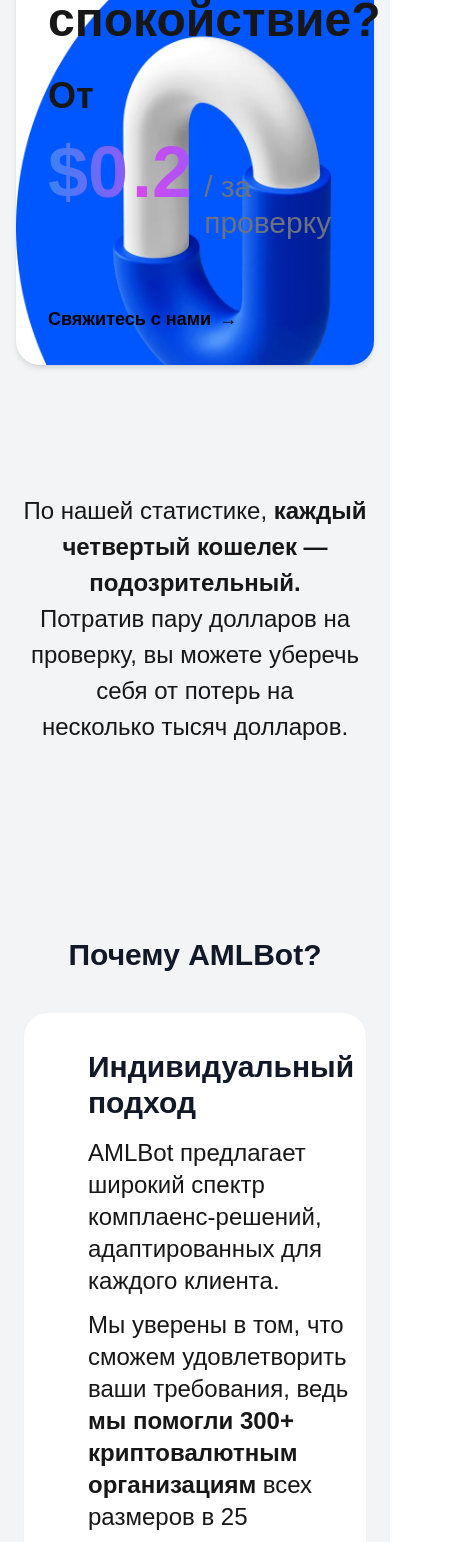
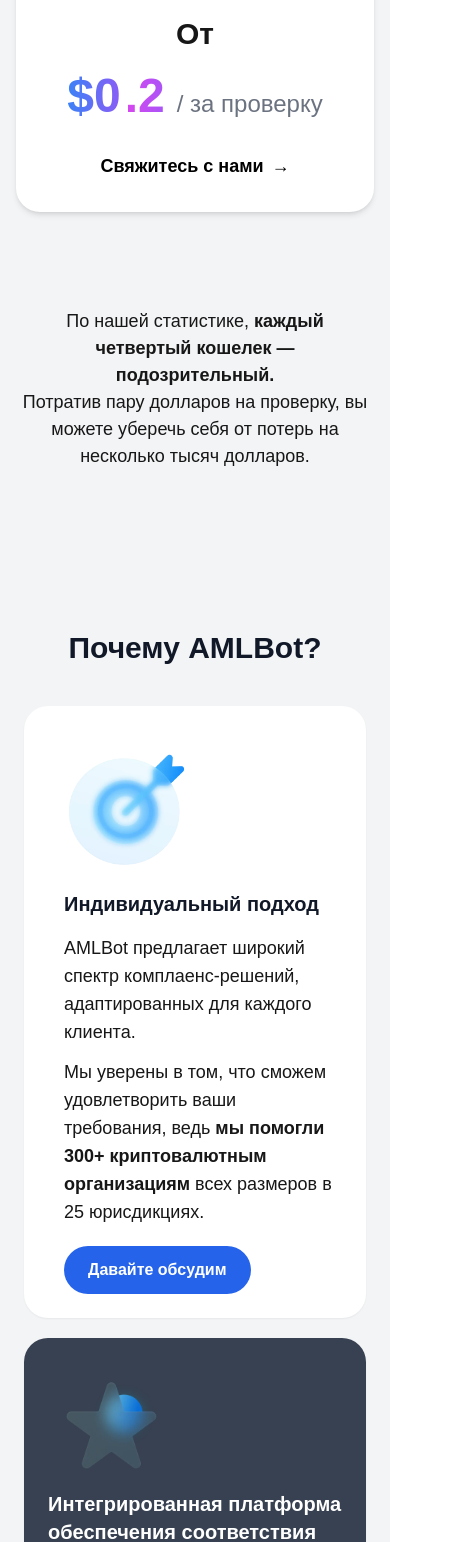
Before and after one commit to rozhedev/amlbot-landing, a Next.js app: page / in a window 390 px wide. Shown: the part 5645-7187 px from the top of the page, 454 px wide, since content can reach past the window. Built offline with nearby package versions, Linux system fonts and the light colour scheme.

Commit message:
Finished creating adaptive. Update globals.css

```diff
--- a/app/globals.css
+++ b/app/globals.css
@@ -30,5 +30,13 @@
 }
 
 .sect-title {
-    @apply lg:text-4xl text-3xl font-black text-center;
+    @apply xl:text-5xl lg:text-4xl text-3xl font-black text-center;
 }
+
+.advant-item__inner {
+    @apply flex lg:flex-col md:flex-row flex-col lg:items-start md:items-center items-start sm:space-x-4 space-x-0;
+}
+
+.advant-item__inner-img {
+    @apply sm:w-40 sm:h-40 w-32 h-32 object-contain;
+}
--- a/components/Advantages.tsx
+++ b/components/Advantages.tsx
@@ -8,52 +8,48 @@
 export const Advantages = () => {
     return (
         <section className="bg-gray-100 pt-8 pb-28">
-            <div className="max-w-7xl mx-auto px-6 lg:px-8">
+            <div className="max-w-7xl mx-auto lg:px-8 px-6">
                 <h2 className="sect-title text-gray-900 mb-10">Почему AMLBot?</h2>
-                <div className="grid grid-rows-7 grid-cols-10 gap-8">
+                <div className="lg:grid lg:grid-rows-7 lg:grid-cols-10 lg:gap-8 flex flex-col gap-5">
                     {/* // --> Индивидуальный подход */}
-                    <div className="row-span-3 col-span-10 bg-white rounded-3xl shadow-sm px-12 py-9">
-                        <div className="flex items-start space-x-4">
-                            <div className="lg:min-w-60">
-                                <Image
-                                    src={target}
-                                    alt="Индивидуальный подход"
-                                    className="lg:w-60 h-60 object-contain"
-                                />
-                            </div>
-                            <div>
-                                <h3 className="text-3xl font-extrabold text-gray-900">Индивидуальный подход</h3>
+                    <div className="lg:row-span-3 lg:col-span-10 bg-white rounded-3xl shadow-sm lg:px-12 lg:py-9 px-6 py-6">
+                        <div className="flex md:flex-row flex-col md:items-center items-start space-x-4">
+                            <Image
+                                src={target}
+                                alt="Индивидуальный подход"
+                                className="lg:w-60 lg:h-60 w-40 h-40 object-contain"
+                            />
+                            <div className="lg:ml-4 ml-0">
+                                <h3 className="lg:text-3xl text-xl font-extrabold text-gray-900">Индивидуальный подход</h3>
                                 <ul className="mt-4 space-y-3">
-                                    <li className="text-2xl">AMLBot предлагает широкий спектр комплаенс-решений, адаптированных для каждого клиента.</li>
-                                    <li className="text-2xl">
+                                    <li className="lg:text-2xl text-lg">AMLBot предлагает широкий спектр комплаенс-решений, адаптированных для каждого клиента.</li>
+                                    <li className="lg:text-2xl text-lg">
                                         Мы уверены в том, что сможем удовлетворить ваши требования, ведь <strong>мы помогли 300+ криптовалютным организациям</strong> всех размеров в 25 юрисдикциях.
                                     </li>
                                 </ul>
-                                <button className="mt-7 px-8 py-4 bg-blue-600 text-white text-xl font-bold rounded-full hover:bg-blue-700">Давайте обсудим</button>
+                                <button className="lg:mt-7 mt-5 lg:px-8 lg:py-4 px-6 py-3 lg:text-xl text-base font-bold rounded-full bg-blue-600 text-white hover:bg-blue-700">Давайте обсудим</button>
                             </div>
                         </div>
                     </div>
 
-                    {/* // * Интегрированная платформа */}
-                    <div className="row-span-4 col-span-6 bg-gray-700 rounded-3xl shadow-sm p-6">
-                        <div className="flex flex-col items-start space-x-4">
-                            <div className="lg:w-40">
+                    {/* // --> Интегрированная платформа */}
+                    <div className="lg:row-span-4 lg:col-span-6 bg-gray-700 rounded-3xl shadow-sm p-6">
+                        <div className="advant-item__inner">
                                 <Image
                                     src={starDark}
                                     alt="Интегрированная платформа"
-                                    className="lg:w-40 h-40 object-contain"
+                                    className="advant-item__inner-img"
                                 />
-                            </div>
                             <div>
-                                <h3 className="text-3xl font-extrabold text-white">
-                                    Интегрированная платформа <br /> обеспечения соответствия
+                                <h3 className="lg:text-3xl text-xl font-extrabold text-white">
+                                    Интегрированная платформа <span className="lg:block inline"> обеспечения соответствия</span>
                                 </h3>
                                 <ul className="mt-3 text-white space-y-3">
-                                    <li className="text-xl">Мы предлагаем KYT/Wallet скрининг, KYC, AML и многое другое для крипто бизнеса.</li>
-                                    <li className="text-xl">
+                                    <li className="lg:text-xl text-lg">Мы предлагаем KYT/Wallet скрининг, KYC, AML и многое другое для крипто бизнеса.</li>
+                                    <li className="lg:text-xl text-lg">
                                         Оценка рисков в AMLBot основана на многочисленных источниках данных, что обеспечивает получение наиболее достоверной информации в отрасли.
                                     </li>
-                                    <li className="text-xl">
+                                    <li className="lg:text-xl text-lg">
                                         Наши удобные в использовании сервисы и решения оптимизируют процессы в компании, устраняя сложности, связанные с соблюдением требований провайдеров услуг.
                                     </li>
                                 </ul>
@@ -61,23 +57,21 @@
                         </div>
                     </div>
 
-                    {/* // * Поддержка клиентов */}
-                    <div className="row-span-4 col-span-4 bg-white rounded-3xl shadow-sm p-6">
-                        <div className="flex flex-col items-start space-x-4">
-                            <div className="lg:min-w-40">
+                    {/* // --> Поддержка клиентов */}
+                    <div className="lg:row-span-4 lg:col-span-4 bg-white rounded-3xl shadow-sm p-6">
+                        <div className="advant-item__inner">
                                 <Image
                                     src={plainWithRound}
                                     alt="Поддержка клиентов"
-                                    className="lg:w-40 h-40 object-contain"
+                                    className="advant-item__inner-img"
                                 />
-                            </div>
                             <div>
-                                <h3 className="text-3xl font-extrabold text-gray-900">Поддержка клиентов</h3>
-                                <p className="mt-3 text-xl">Мы понимаем, насколько важна быстрая и дружелюбная поддержка наших клиентов, поэтому мы всегда рядом. Поддержка 24/7.</p>
-                                <p className=" text-gray-500 mt-2">Ответ в ночное время может занять немного больше времени.</p>
+                                <h3 className="lg:text-3xl text-xl font-extrabold text-gray-900">Поддержка клиентов</h3>
+                                <p className="mt-3 lg:text-xl text-lg">Мы понимаем, насколько важна быстрая и дружелюбная поддержка наших клиентов, поэтому мы всегда рядом. Поддержка 24/7.</p>
+                                <p className="mt-2 lg:text-base text-sm text-gray-500">Ответ в ночное время может занять немного больше времени.</p>
                                 <ArrowBtn
                                     label="Связаться"
-                                    btnTextColor="text-lg mt-16 text-blue-600 hover:text-blue-700"
+                                    btnTextColor="lg:text-lg lg:mt-16 mt-8 text-blue-600 hover:text-blue-700"
                                 />
                             </div>
                         </div>
--- a/components/PricingBanner.tsx
+++ b/components/PricingBanner.tsx
@@ -6,26 +6,26 @@
 export const PricingBanner = () => {
     return (
         <section className="w-full bg-gray-100 py-16 px-4">
-            <div className="max-w-5xl mx-auto">
-                <div className={`bg-white bg-[url('../public/img/bg-price-banner.webp')] bg-right-bottom bg-contain bg-no-repeat rounded-3xl shadow-md p-8 md:p-12 relative`}>
+            <div className="max-w-3xl lg:max-w-5xl mx-auto">
+                <div className={`bg-white md:bg-[url('../public/img/bg-price-banner.webp')] bg-right-bottom bg-contain bg-no-repeat rounded-3xl shadow-md p-8 md:p-12 relative`}>
                     {/* Content */}
-                    <div className="relative z-10 max-w-xl">
-                        <h2 className="text-5xl md:text-4xl font-black mb-8 text-center md:text-left">Сколько стоит ваше спокойствие?</h2>
-                        <div className="mt-5 mb-5 text-4xl font-semibold">От</div>
+                    <div className="flex flex-col md:items-start items-center relative z-10 max-w-xl">
+                        <h2 className="sect-title md:text-4xl md:mb-8 mb-6 md:text-left">Сколько стоит ваше спокойствие?</h2>
+                        <div className="mt-5 mb-5 md:text-4xl text-3xl font-semibold">От</div>
                         <div className="flex items-center">
                             <div className="flex items-baseline gap-1">
-                                <span className="bg-gradient-to-r from-blue-500 to-violet-500 bg-clip-text text-transparent  text-7xl font-extrabold">$0</span>
-                                <span className="bg-gradient-to-r from-fuchsia-500 to-purple-500 bg-clip-text text-transparent text-7xl font-extrabold">.2</span>
-                                <span className="text-gray-500 text-3xl font-medium ml-2">/ за проверку</span>
+                                <span className="md:text-7xl text-5xl bg-gradient-to-r from-blue-500 to-violet-500 bg-clip-text text-transparent font-extrabold">$0</span>
+                                <span className="md:text-7xl text-5xl bg-gradient-to-r from-fuchsia-500 to-purple-500 bg-clip-text text-transparent font-extrabold">.2</span>
+                                <span className="text-gray-500 md:text-3xl text-2xl font-medium ml-2">/ за проверку</span>
                             </div>
                         </div>
                         <ArrowBtn
                             label="Свяжитесь с нами"
-                            btnTextColor="text-lg mt-16 text-black hover:text-blue-600"
+                            btnTextColor="text-lg md:mt-16 mt-8 text-black hover:text-blue-600"
                         />
                     </div>
                 </div>
-                <div className="mt-32 mb-24 text-center font-medium text-2xl leading-normal">
+                <div className="lg:mt-32 lg:mb-24 md:mt-28 md:mb-20 mt-24 mb-16 text-center font-medium lg:text-2xl md:text-xl text-lg leading-normal">
                     По нашей статистике, <span className="font-bold"> каждый четвертый кошелек — подозрительный. </span>
                     <br />
                     Потратив пару долларов на проверку, вы можете уберечь себя от потерь на <br />
--- a/components/ui/NavColumn.tsx
+++ b/components/ui/NavColumn.tsx
@@ -13,16 +13,16 @@
 export const NavColumn: FC<TNavColumn> = ({ label, linksArr }) => {
     return (
         <div>
-            <h3 className="text-gray-100 uppercase mb-4 text-xs font-semibold tracking-wide">{label}</h3>
+            <h3 className="text-gray-100 uppercase mb-4 text-xs font-semibold tracking-wide md:text-left text-center">{label}</h3>
             <ul className="space-y-3">
                 {linksArr.map((item, index) => (
                     <li key={`${item}${index}`}>
                         <Link
                             href={item.href}
-                            className="hover:text-white transition-colors flex gap-1.5 py-0.5 px-1 items-center"
+                            className="hover:text-white transition-colors flex gap-1.5 py-0.5 px-1 items-center md:justify-start justify-center"
                         >
                             {item.icon && <div className="w-7 h-7 rounded-full bg-gray-700 p-1 justify-center items-center">{item.icon}</div>}
-                            <span className="text-gray-400 font-medium">{item.label}</span>
+                            <span className="text-gray-400 font-medium md:justify-start justify-center">{item.label}</span>
                         </Link>
                     </li>
                 ))}
```
Also changed, not shown: components/FAQSect.tsx (+12 -12 lines), components/Footer.tsx (+10 -10 lines), components/TeamSect.tsx (+8 -8 lines).
